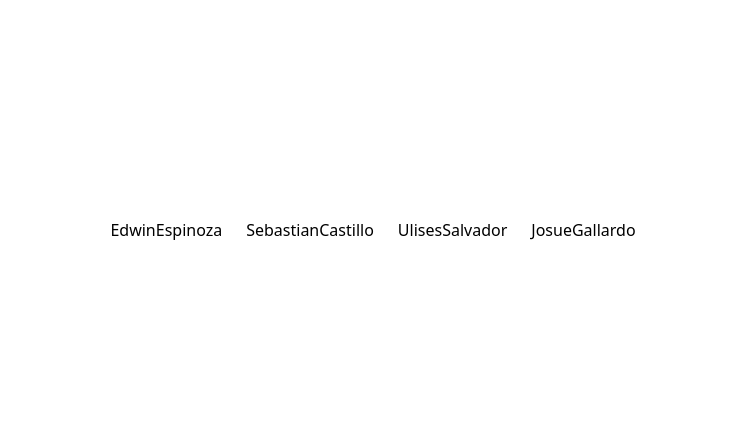
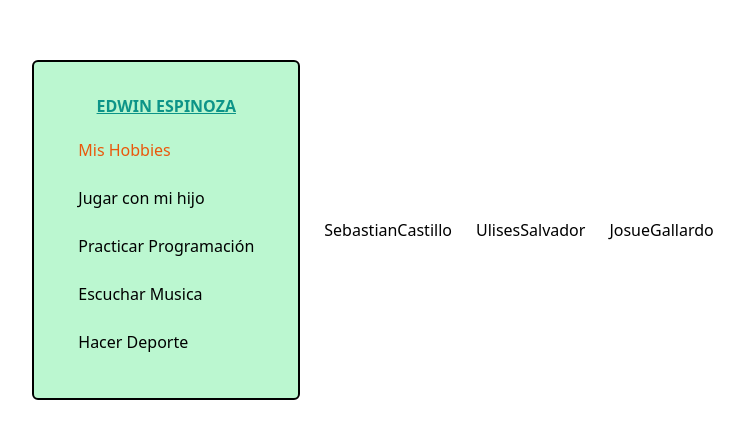
Before and after one commit to Jogarts95/test-git-group, a React (Vite) app: page / in a window 1280 px wide. Shown: the part 170-608 px from the top of the page, without its empty margins (267-1011 px from the left). Built offline with nearby package versions, Linux system fonts and the light colour scheme.

Commit message:
styled Edwin Component

```diff
--- a/src/components/EdwinEspinoza.jsx
+++ b/src/components/EdwinEspinoza.jsx
@@ -2,7 +2,16 @@ import React from 'react'
 
 const EdwinEspinoza = () => {
     return (
-        <div>EdwinEspinoza</div>
+        <div className='border-2 border-current p-8 rounded-md bg-green-200 '>
+            <h1 className='text-center text-teal-600 underline'><b>EDWIN ESPINOZA</b></h1>
+            <h2 className='text-orange-600 p-3 text-left mt-2'>Mis Hobbies</h2>
+            <ul>
+                <li className='p-3'>Jugar con mi hijo</li>
+                <li className='p-3'>Practicar Programación</li>
+                <li className='p-3'>Escuchar Musica</li>
+                <li className='p-3'>Hacer Deporte</li>
+            </ul>
+        </div>
     )
 }
 
```
